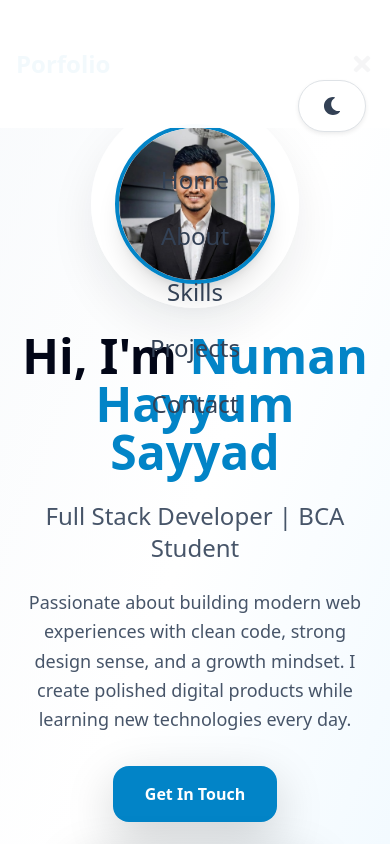
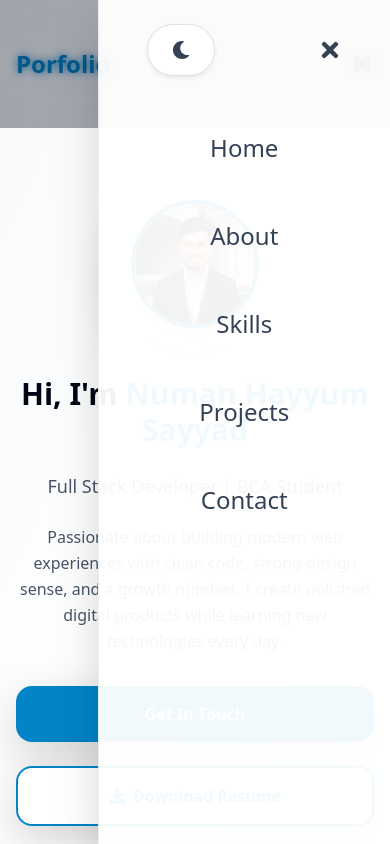
Before and after one commit to numansayyad/portfolio, a React (Vite) app: page / in a window 390 px wide. Both pictures are taken after a click on the button "Toggle menu". Shown: the top 844 px of the page. Built offline with nearby package versions, Linux system fonts and the light colour scheme.

Commit message:
fixed the side bar issue

```diff
--- a/src/App.tsx
+++ b/src/App.tsx
@@ -38,12 +38,13 @@ function App() {
   }
 
   return (
-    <div className="App bg-slate-50 text-slate-900 dark:bg-slate-950 dark:text-slate-100">
+    <div className="App min-h-screen bg-slate-50 text-slate-900 transition-colors duration-300 ease-out dark:bg-slate-950 dark:text-slate-100">
       <Header
         isScrolled={isScrolled}
         isDarkMode={isDarkMode}
         onThemeToggle={handleThemeToggle}
       />
+      <div className="h-20 md:h-24" />
       <Hero />
       <About />
       <Skills />
--- a/src/components/Header.tsx
+++ b/src/components/Header.tsx
@@ -56,8 +56,8 @@ const Header: React.FC<HeaderProps> = ({ isScrolled, isDarkMode, onThemeToggle }
             Porfolio
           </a>
 
-          <div className="hidden md:flex items-center gap-8">
-            <ul className="flex items-center space-x-8">
+          <div className="hidden md:flex items-center gap-6">
+            <ul className="flex items-center space-x-6">
               {navLinks.map((link) => (
                 <li key={link.name}>
                   <a
@@ -91,31 +91,42 @@ const Header: React.FC<HeaderProps> = ({ isScrolled, isDarkMode, onThemeToggle }
           </button>
         </div>
 
+        <div className={`fixed inset-0 z-40 transition-all duration-300 ${isMenuOpen ? 'visible opacity-100 pointer-events-auto' : 'invisible opacity-0 pointer-events-none'}`}>
           <div
-          className={`md:hidden fixed top-0 left-0 right-0 bottom-0 bg-white/95 dark:bg-slate-950/95 transform transition-transform duration-300 ${
+            className="absolute inset-0 bg-slate-950/35 backdrop-blur-sm transition-opacity duration-300"
+            onClick={() => setIsMenuOpen(false)}
+          />
+          <div
+            className={`absolute inset-y-0 right-0 top-0 z-50 h-screen w-[75vw] max-w-sm sm:w-[60vw] md:w-[40vw] bg-white/95 dark:bg-slate-950/95 shadow-2xl border-l border-slate-200/70 dark:border-slate-800/70 transform transition-transform duration-300 ease-out ${
               isMenuOpen ? 'translate-x-0' : 'translate-x-full'
-          }`}
-          style={{ paddingTop: '80px' }}
+            } overflow-y-auto`}
           >
-          <div className="flex flex-col items-end px-4">
+            <div className="flex items-center justify-between px-5 pt-6">
               <button
                 onClick={onThemeToggle}
-              className="mb-8 rounded-full border border-slate-300 bg-white px-4 py-3 text-slate-700 shadow-sm transition-all duration-300 hover:border-primary-500 hover:text-primary-600 dark:border-slate-700 dark:bg-slate-900 dark:text-slate-200 dark:hover:text-primary-400"
+                className="rounded-full border border-slate-300 bg-white px-4 py-3 text-slate-700 shadow-sm transition-all duration-300 hover:border-primary-500 hover:text-primary-600 dark:border-slate-700 dark:bg-slate-900 dark:text-slate-200 dark:hover:text-primary-400"
                 aria-label="Toggle dark mode"
               >
                 {isDarkMode ? <FaSun size={18} /> : <FaMoon size={18} />}
               </button>
+              <button
+                className="text-slate-700 hover:text-primary-600 dark:text-slate-200 dark:hover:text-primary-400 transition-colors"
+                onClick={() => setIsMenuOpen(false)}
+                aria-label="Close menu"
+              >
+                <FaTimes size={24} />
+              </button>
             </div>
-          <ul className="flex flex-col items-center space-y-6 px-4">
+            <ul className="flex flex-col items-center justify-center gap-4 px-5 pt-10 pb-8">
               {navLinks.map((link) => (
-              <li key={link.name}>
+                <li key={link.name} className="w-full">
                   <a
                     href={link.href}
                     onClick={(e) => {
                       e.preventDefault()
                       handleNavClick(link.href)
                     }}
-                  className="text-2xl text-slate-700 hover:text-primary-600 dark:text-slate-200 dark:hover:text-primary-400 font-medium transition-colors no-underline"
+                    className="block w-full rounded-3xl px-4 py-3 text-center text-2xl text-slate-700 hover:text-primary-600 dark:text-slate-200 dark:hover:text-primary-400 font-medium transition-colors no-underline"
                   >
                     {link.name}
                   </a>
@@ -123,6 +134,7 @@ const Header: React.FC<HeaderProps> = ({ isScrolled, isDarkMode, onThemeToggle }
               ))}
             </ul>
           </div>
+        </div>
       </nav>
     </header>
   )
--- a/src/components/Hero.tsx
+++ b/src/components/Hero.tsx
@@ -5,8 +5,7 @@ const Hero = () => {
   return (
     <section
       id="home"
-      className="min-h-screen flex items-center justify-center bg-gradient-to-br from-slate-50 via-white to-primary-50 dark:from-slate-950 dark:via-slate-950 dark:to-slate-900 section-padding"
-      style={{ paddingTop: '100px' }}
+      className="min-h-[calc(100vh-5.5rem)] flex items-center justify-center bg-gradient-to-br from-slate-50 via-white to-primary-50 dark:from-slate-950 dark:via-slate-950 dark:to-slate-900 section-padding pt-24 sm:pt-28"
     >
       <div className="container-custom text-center">
         <div className="max-w-3xl mx-auto">
@@ -15,28 +14,28 @@ const Hero = () => {
               <img
                 src={profileImage}
                 alt="Numan Sayyad"
-                className="w-40 h-40 rounded-full object-cover border-4 border-primary-600 shadow-xl"
+                className="w-32 h-32 sm:w-36 sm:h-36 md:w-40 md:h-40 rounded-full object-cover border-4 border-primary-600 shadow-xl"
               />
             </div>
           </div>
 
-          <h1 className="text-5xl md:text-6xl lg:text-7xl font-bold text-slate-950 dark:text-white mb-4">
+          <h1 className="text-3xl sm:text-4xl md:text-5xl lg:text-6xl xl:text-7xl font-bold text-slate-950 dark:text-white mb-4">
             Hi, I'm <span className="text-primary-600">Numan Hayyum Sayyad</span>
           </h1>
 
-          <h2 className="text-2xl md:text-3xl lg:text-4xl text-slate-600 dark:text-slate-300 mb-6 font-medium">
+          <h2 className="text-lg sm:text-xl md:text-2xl lg:text-3xl xl:text-4xl text-slate-600 dark:text-slate-300 mb-6 font-medium">
             Full Stack Developer | BCA Student
           </h2>
 
-          <p className="text-lg md:text-xl text-slate-600 dark:text-slate-300 mb-8 max-w-2xl mx-auto leading-relaxed">
+          <p className="text-base sm:text-lg md:text-xl text-slate-600 dark:text-slate-300 mb-8 max-w-xl sm:max-w-2xl mx-auto leading-relaxed">
             Passionate about building modern web experiences with clean code, strong design sense, and a growth mindset.
             I create polished digital products while learning new technologies every day.
           </p>
 
-          <div className="flex flex-wrap justify-center gap-4 mb-8">
+          <div className="flex flex-col sm:flex-row flex-wrap justify-center gap-4 mb-8">
             <a
               href="#contact"
-              className="bg-primary-600 text-white px-8 py-3 rounded-2xl font-semibold hover:bg-primary-700 transition-all duration-300 transform hover:-translate-y-0.5 shadow-lg hover:shadow-xl no-underline"
+              className="bg-primary-600 text-white px-6 sm:px-8 py-3 rounded-2xl font-semibold hover:bg-primary-700 transition-all duration-300 transform hover:-translate-y-0.5 shadow-lg hover:shadow-xl no-underline min-w-[160px] text-center"
             >
               Get In Touch
             </a>
@@ -44,7 +43,7 @@ const Hero = () => {
             <a
               href="/resume.pdf"
               download
-              className="bg-white text-primary-600 border-2 border-primary-600 px-8 py-3 rounded-2xl font-semibold hover:bg-primary-50 transition-all duration-300 transform hover:-translate-y-0.5 shadow-lg hover:shadow-xl flex items-center gap-2 justify-center no-underline"
+              className="bg-white text-primary-600 border-2 border-primary-600 px-6 sm:px-8 py-3 rounded-2xl font-semibold hover:bg-primary-50 transition-all duration-300 transform hover:-translate-y-0.5 shadow-lg hover:shadow-xl flex items-center justify-center gap-2 min-w-[160px] no-underline"
             >
               <FaDownload /> Download Resume
             </a>
--- a/src/index.css
+++ b/src/index.css
@@ -9,10 +9,19 @@
 
   body {
     @apply bg-slate-50 text-slate-900 font-sans antialiased;
+    transition: background-color 0.3s ease-in-out, color 0.3s ease-in-out;
   }
 
   html.dark body {
     @apply bg-slate-950 text-slate-100;
+  }
+
+  button,
+  input,
+  textarea,
+  select,
+  a {
+    transition: background-color 0.25s ease-in-out, border-color 0.25s ease-in-out, color 0.25s ease-in-out, box-shadow 0.25s ease-in-out;
   }
 
   * {
```
Lines whose indentation alone changed are shown as unchanged.
